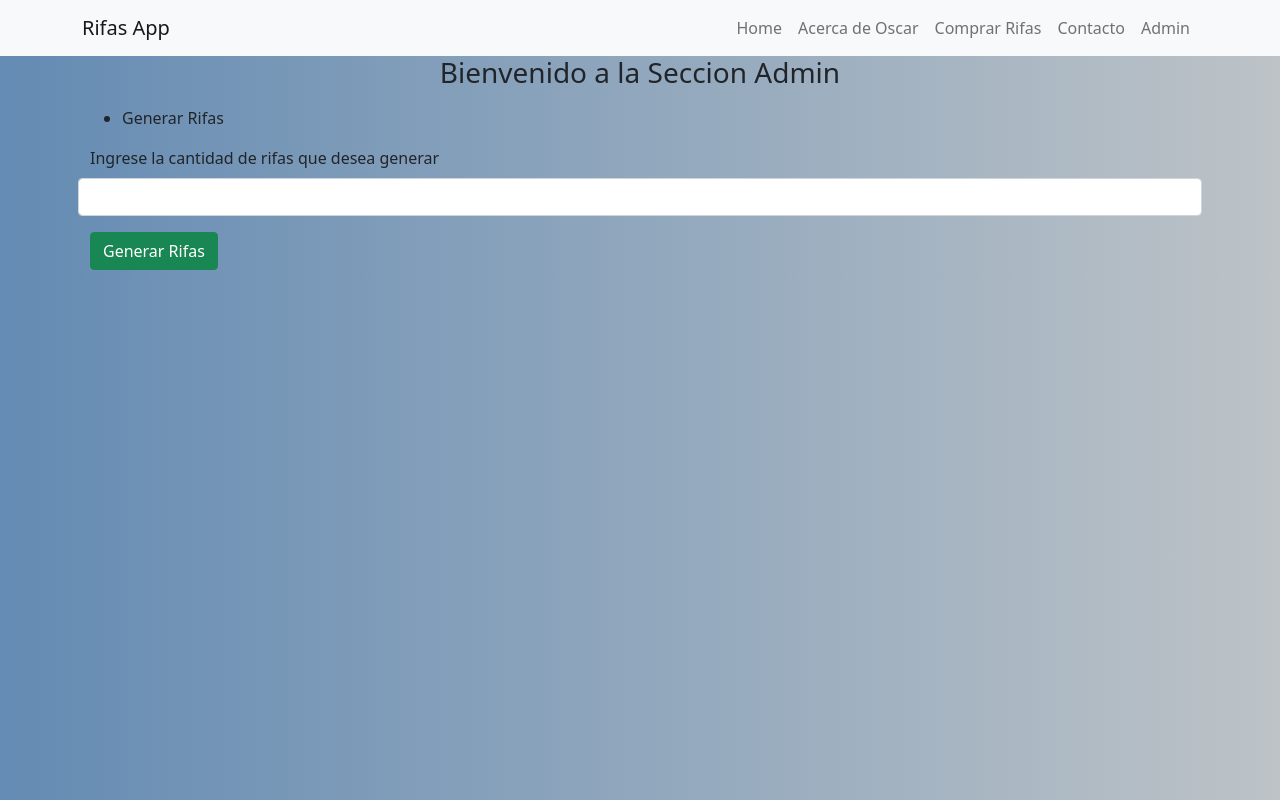
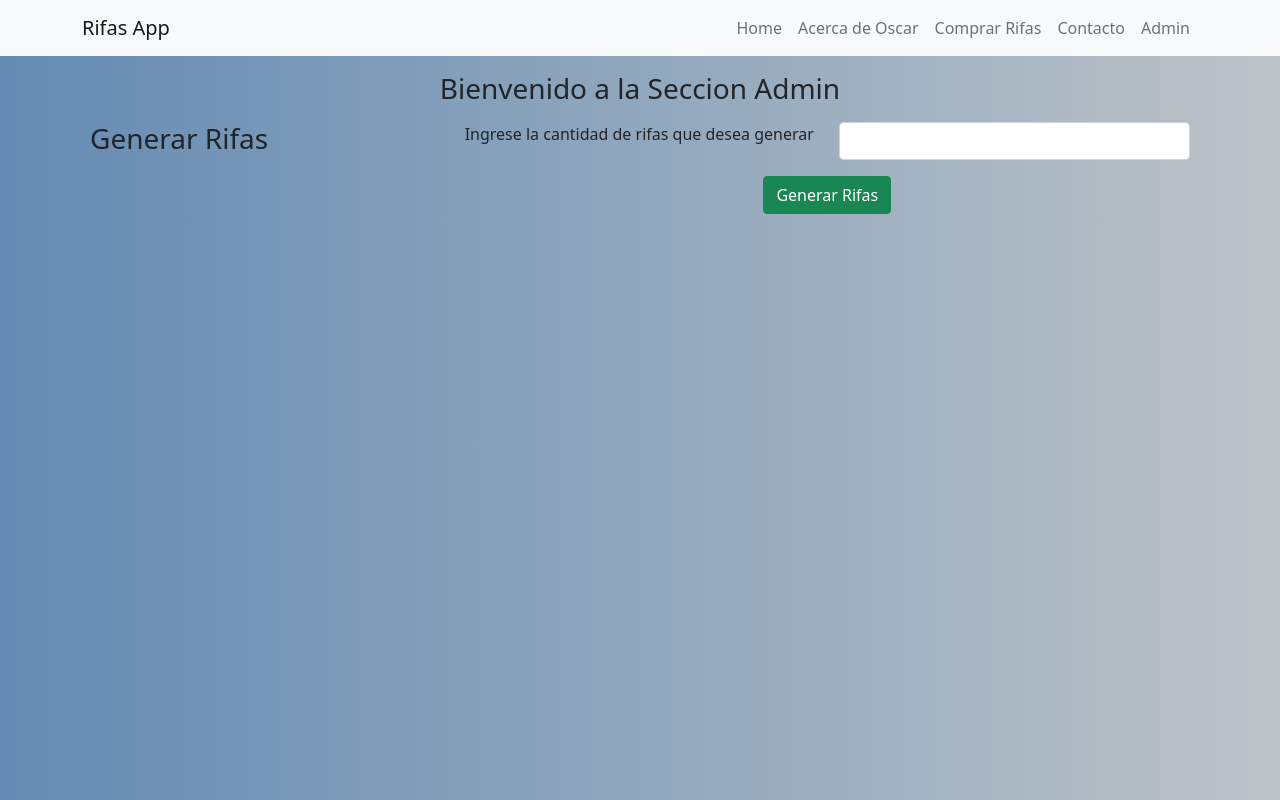
Before and after one commit to MatiasSanchez-l/rifasApp, a React (Create React App) app in the folder frontend/: page /admin in a window 1280 px wide. Built offline with nearby package versions, Linux system fonts and the light colour scheme; the HTML template or start-up script is replaced by a standard one.

Commit message:
cambios en la vista admin

```diff
--- a/frontend/src/components/Admin.js
+++ b/frontend/src/components/Admin.js
@@ -41,21 +41,30 @@ export default class Admin extends Component {
     }
     render() {
         return (
-            <div>
+            <div className="mt-3">
                 <h3 className="text-center">
                     Bienvenido a la Seccion Admin
                 </h3>
-                <div className="p-2">
-                    <ul>
-                        <li>Generar Rifas</li>
-                    </ul>
-                    <form onSubmit={this.generarRifas}>
-                        <div className="row">
-                            <label htmlFor="cantidadRifasAGenerar" className="col-6 form-label">Ingrese la cantidad de rifas que desea generar</label>
-                            <input type="number" name="cantidadRifasAGenerar" className=" form-control col-6" onChange={this.onInputChange} defaultValue={this.state.cantidadRifasAGenerar} />
-                        </div>
-                        <button type="submit" className="mt-3 btn btn-success">Generar Rifas</button>
-                    </form>
+                <div className="row p-2">
+                    <div className="col-12 col-md-4">
+                        <h3><i className="fas fa-caret-right"></i> Generar Rifas</h3>
+                    </div>
+
+                    <div className="col-12 col-md-8">
+                        <form onSubmit={this.generarRifas}>
+                            <div className="row">
+                                <div className="col-6">
+                                    <label htmlFor="cantidadRifasAGenerar" className="form-label"><span className="fs-6"> Ingrese la cantidad de rifas que desea generar</span></label>
+                                </div>
+                                <div className="col-6">
+                                    <input type="number" name="cantidadRifasAGenerar" className="form-control" onChange={this.onInputChange} defaultValue={this.state.cantidadRifasAGenerar} />
+                                </div>
+                            </div>
+                            <div className="text-center">
+                                <button type="submit" className="mt-3 btn btn-success">Generar Rifas</button>
+                            </div>
+                        </form>
+                    </div>
                 </div>
             </div>
         )
```
